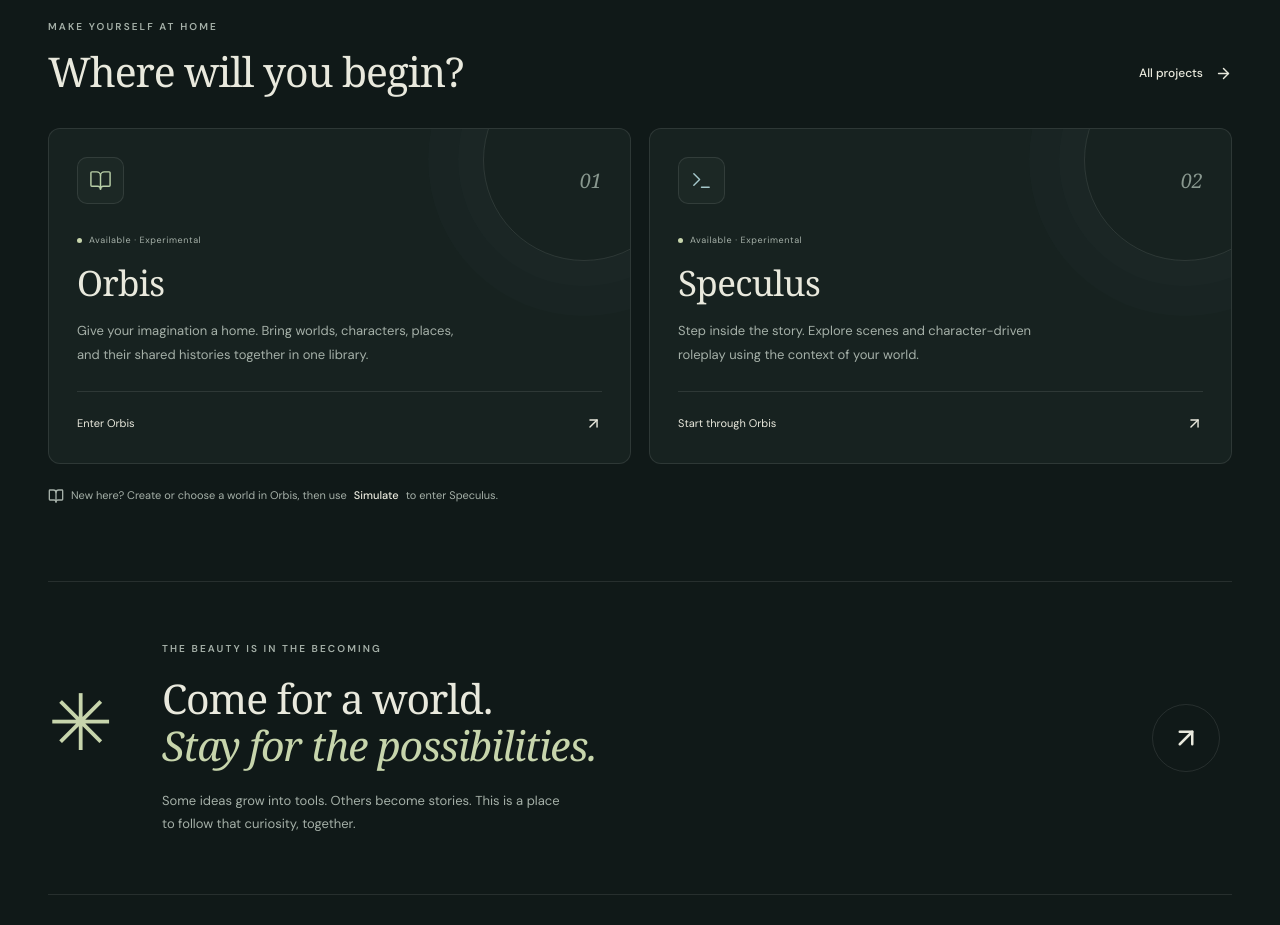
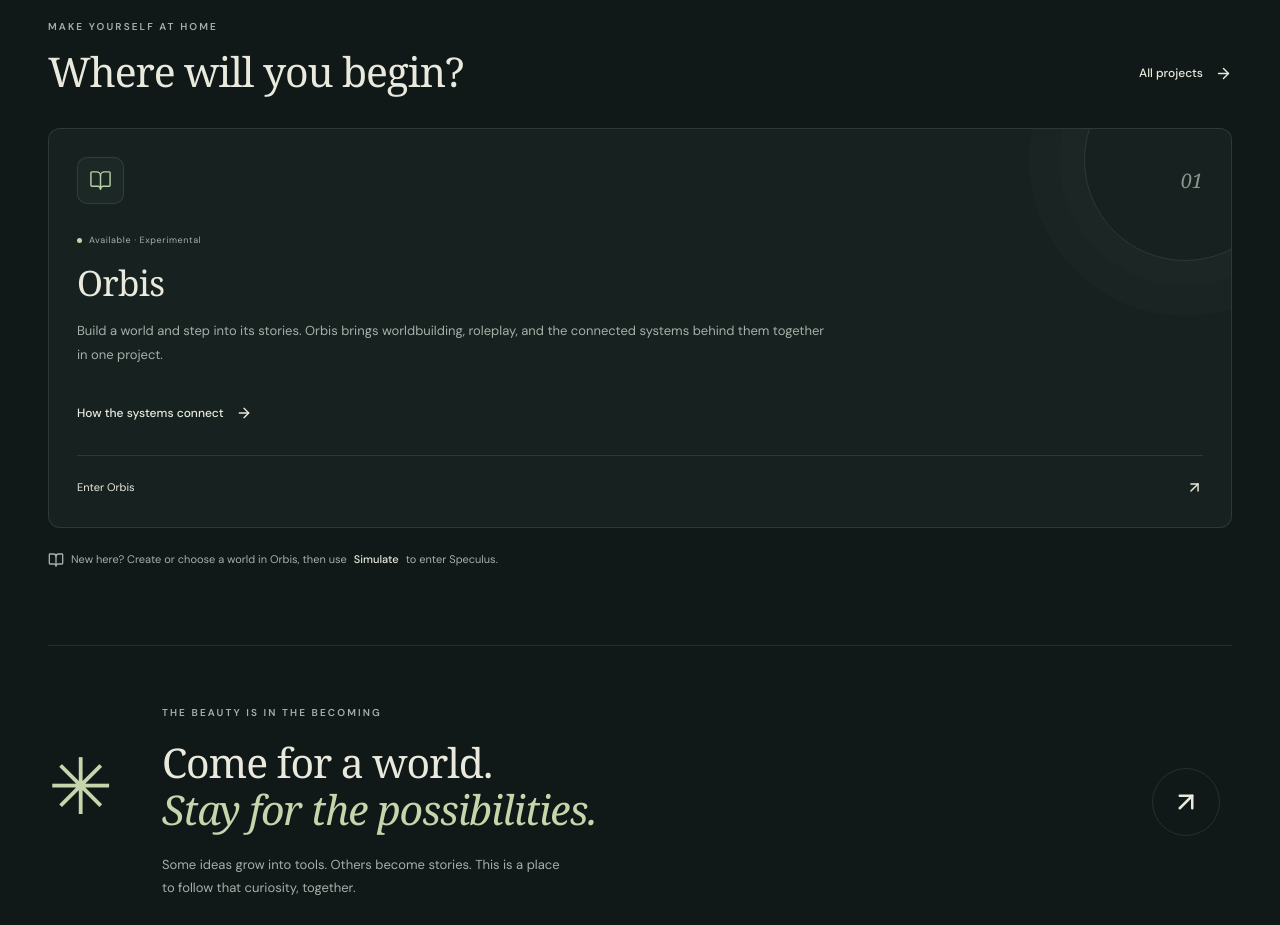
Before and after one commit to HowlingWhispers/HW-Landing, a React (Vite) app: page / in a window 1280 px wide. Shown: the part 960-1885 px from the top of the page. Built offline with nearby package versions, Linux system fonts and the light colour scheme.

Commit message:
Present Orbis as one project and correct Chatty archive links

```diff
--- a/src/App.tsx
+++ b/src/App.tsx
@@ -60,49 +60,11 @@ const projects: Project[] = [
     category: "Worlds & roleplay",
     status: "Available · Experimental",
     description:
-      "Give your imagination a home. Bring worlds, characters, places, and their shared histories together in one library.",
+      "Build a world and step into its stories. Orbis brings worldbuilding, roleplay, and the connected systems behind them together in one project.",
     icon: BookOpen,
     color: "sage",
     href: ORBIS,
     action: "Enter Orbis",
-  },
-  {
-    name: "Speculus",
-    category: "Worlds & roleplay",
-    status: "Available · Experimental",
-    description:
-      "Step inside the story. Explore scenes and character-driven roleplay using the context of your world.",
-    icon: Terminal,
-    color: "blue",
-    href: ORBIS,
-    action: "Start through Orbis",
-  },
-  {
-    name: "Fabula",
-    category: "Worlds & roleplay",
-    status: "In development",
-    description:
-      "A world with consequences. The planned runtime for time, travel, inventory, economy, and encounters.",
-    icon: Layers3,
-    color: "amber",
-  },
-  {
-    name: "Studium",
-    category: "Worlds & roleplay",
-    status: "Research · In development",
-    description:
-      "Learn from what happens. Study story history and propose discoveries for an author to review as new canon.",
-    icon: Search,
-    color: "rose",
-  },
-  {
-    name: "Mouseion",
-    category: "Worlds & roleplay",
-    status: "Planned creation layer",
-    description:
-      "A workbench for new world content, before it joins the library and finds its place in play.",
-    icon: Wrench,
-    color: "sage",
   },
   {
     name: "EVE Account Hub",
@@ -276,6 +238,13 @@ function ProjectCard({
       </div>
       <h3>{project.name}</h3>
       <p>{project.description}</p>
+      {project.name === "Orbis" && (
+        <div className="project-systems">
+          <a href="#experiment" className="text-link">
+            How the systems connect <ArrowRight size={16} />
+          </a>
+        </div>
+      )}
       {project.href ? (
         <External href={project.href} className="card-link">
           {project.action}
@@ -342,9 +311,11 @@ function Welcome() {
           </a>
         </div>
         <div className="project-grid featured">
-          {projects.slice(0, 2).map((p, i) => (
-            <ProjectCard key={p.name} project={p} number={i + 1} />
-          ))}
+          {projects
+            .filter((p) => p.name === "Orbis")
+            .map((p, i) => (
+              <ProjectCard key={p.name} project={p} number={i + 1} />
+            ))}
         </div>
         <p className="start-note">
           <BookOpen size={16} /> New here? Create or choose a world in Orbis,
@@ -403,8 +374,9 @@ function Projects() {
         of <em>possibilities.</em>
       </h1>
       <p className="page-intro">
-        Worldbuilding is where we began. There is room here for new tools,
-        independent experiments, and entirely different adventures.
+        Orbis brings our worldbuilding and roleplay systems together as one
+        project. There is room alongside it for independent tools, experiments,
+        and entirely different adventures.
       </p>
       <div className="filters" aria-label="Filter projects">
         {["All projects", "Worlds & roleplay", "Utilities"].map((f) => (
@@ -483,7 +455,7 @@ function Experiment() {
   const stage = stages[selected];
   return (
     <section className="section page-section shell">
-      <p className="eyebrow">THE LONGER EXPERIMENT</p>
+      <p className="eyebrow">INSIDE ORBIS</p>
       <h1>
         A story ends.
         <br />
@@ -568,8 +540,9 @@ function Experiment() {
         <div>
           <h3>A direction, not a finished promise.</h3>
           <p>
-            Orbis and Speculus are available experiments. The complete cycle,
-            including Fabula and Studium, is still being built.
+            Orbis is available, with roleplay through Speculus. The complete
+            cycle, including Fabula and Studium, is still being built. Mouseion
+            is planned as the creation layer for new world content.
           </p>
         </div>
       </div>
@@ -645,13 +618,13 @@ function Archive() {
         </p>
         <div className="actions">
           <External
-            href="https://github.com/FreakyHydra/HowlingWhispers/tree/dev"
+            href="https://sandbox.thehowlingwhispers.com/"
             className="button secondary"
           >
-            View legacy source
+            Open Chatty
           </External>
           <External href={`${GITHUB}/HW-Chatty`} className="text-link">
-            Find Chatty
+            View source
           </External>
         </div>
         <span className="panel-footnote">
--- a/src/styles.css
+++ b/src/styles.css
@@ -442,11 +442,11 @@ h2 {
 }
 .project-grid {
   display: grid;
-  grid-template-columns: repeat(3, minmax(0, 1fr));
+  grid-template-columns: repeat(2, minmax(0, 1fr));
   gap: 18px;
 }
 .project-grid.featured {
-  grid-template-columns: repeat(2, minmax(0, 1fr));
+  grid-template-columns: 1fr;
 }
 .project-card {
   --card-accent: #b8cfa7;
@@ -1323,3 +1323,10 @@ h2 {
     line-height: 1.5;
   }
 }
+
+.project-systems {
+  margin-bottom: 20px;
+}
+.featured .project-card p {
+  max-width: 760px;
+}
```
